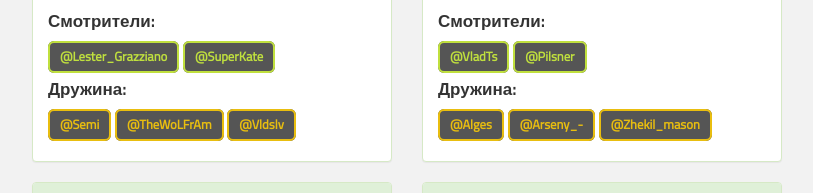
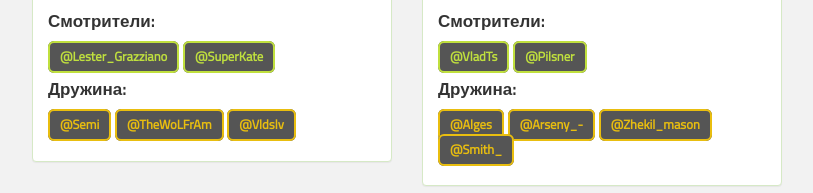
Before and after one commit to lord-server/lord-server.ru, a Laravel app: page /spawns in a window 1280 px wide. Shown: the part 807-1000 px from the top of the page, without its empty margins (233-1046 px from the left). Run offline with Laravel 12, Linux system fonts and the light colour scheme; style sheets or scripts are compiled from the project's sources; parts of the project's set-up code (start-up, migrations or seed data) failed here and were passed over.

Commit message:
Spawns: add `Smith_` into Human Spawn squad

```diff
--- a/resources/views/spawns.blade.php
+++ b/resources/views/spawns.blade.php
@@ -66,6 +66,7 @@
                             <b class="label label-squad">@Alges</b>
                             <b class="label label-squad">@Arseny_-</b>
                             <b class="label label-squad">@Zhekil_mason</b>
+                            <b class="label label-squad">@Smith_</b>
                         </div>
                     </p>
                 </div>
```
